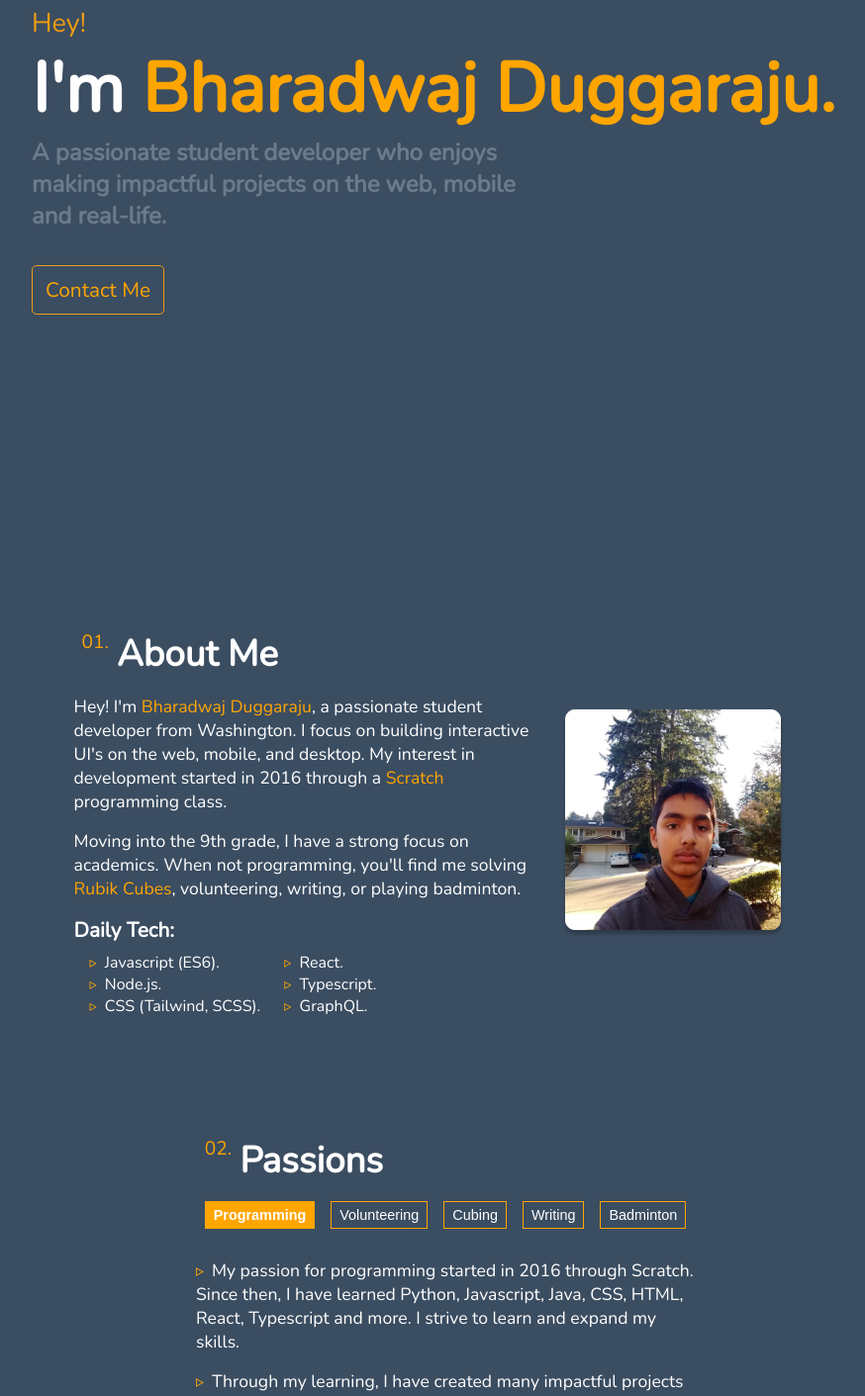
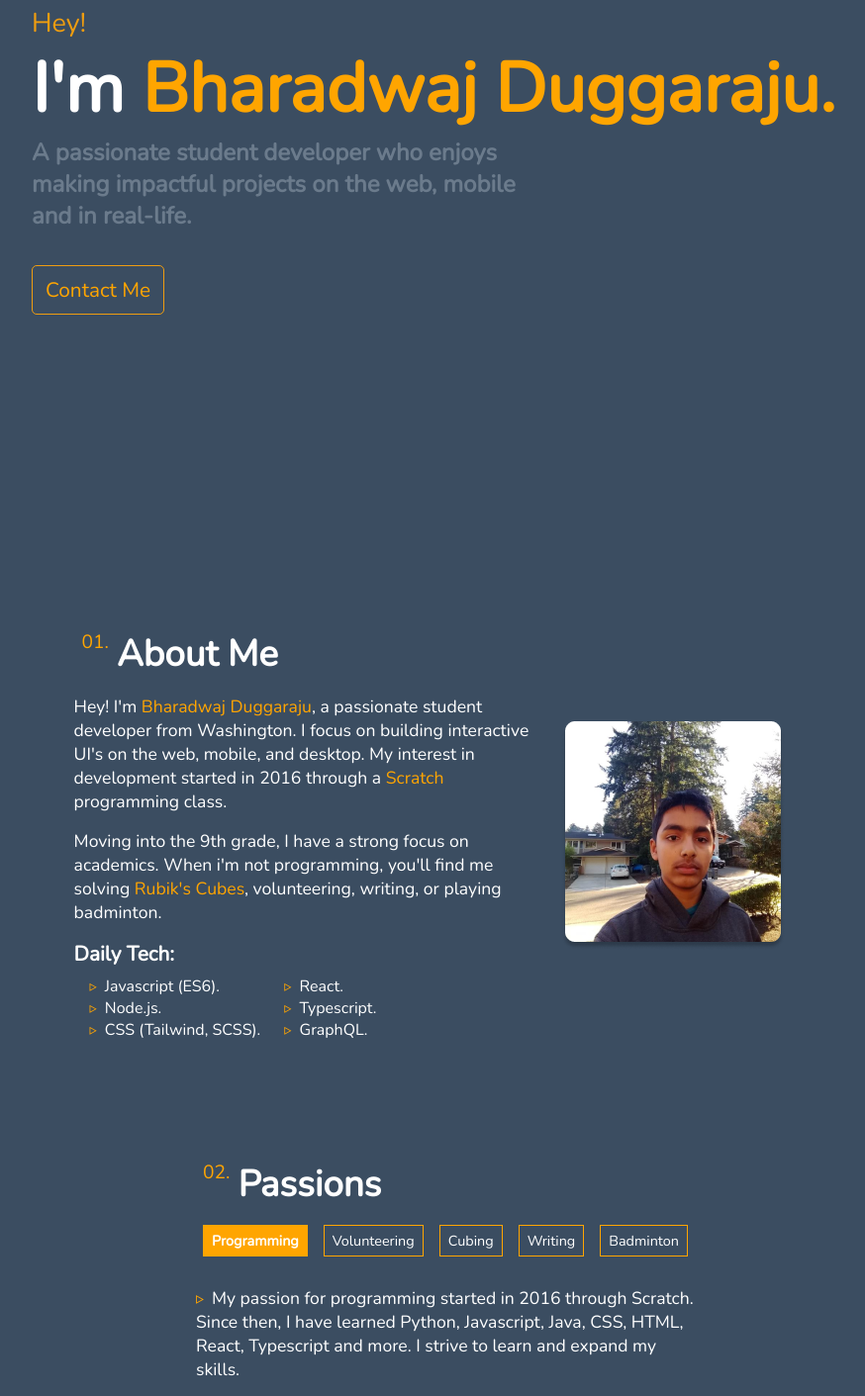
Before and after one commit to bharadx07/bharadwaj.duggaraju.com, a React (Create React App) app: page / in a window 1280 px wide. Shown: the part 263-1674 px from the top of the page at 99% size, without its empty margins (190-1064 px from the left). Built offline with nearby package versions, Linux system fonts and the light colour scheme; the HTML template or start-up script is replaced by a standard one.

Commit message:
fix font and scalses

```diff
--- a/src/components/About.tsx
+++ b/src/components/About.tsx
@@ -131,7 +131,7 @@ const About: React.FC = () => {
                 Hey! I'm <span onClick={() => window.location.href="#"} style={{color: "orange", cursor: "pointer"}}>Bharadwaj Duggaraju</span>, a passionate student developer from Washington. I focus on building interactive UI's on the web, mobile,   and desktop. My interest in development started in 2016 through a <span onClick={() => window.location.href="https://scratch.mit.edu"} style={{color: "orange", cursor: "pointer"}}>Scratch</span> programming class.
                 </ContentWrapper>
                 <ContentWrapper>
-                Moving into the 9th grade, I have a strong focus on academics. When not programming, you'll find me solving <span onClick={() => window.location.href="https://www.worldcubeassociation.org/persons/2017DUGG01"} style={{color: "orange", cursor: "pointer"}}>Rubik Cubes</span>, volunteering, writing, or playing badminton.
+                Moving into the 9th grade, I have a strong focus on academics. When i'm not programming, you'll find me solving <span onClick={() => window.location.href="https://www.worldcubeassociation.org/persons/2017DUGG01"} style={{color: "orange", cursor: "pointer"}}>Rubik's Cubes</span>, volunteering, writing, or playing badminton.
                 </ContentWrapper>
                 <ToolBoxText>
                     Daily Tech:             </ToolBoxText>
--- a/src/components/Intro.tsx
+++ b/src/components/Intro.tsx
@@ -105,7 +105,7 @@ const Intro: React.FC = () => {
             <div style={{marginLeft: "2rem"}}>
             <HeyWrapper>Hey!</HeyWrapper>
             <Name>I'm <span>Bharadwaj Duggaraju.</span></Name>
-            <AboutDesc>A passionate student developer who enjoys making impactful projects on the web, mobile and real-life.</AboutDesc>
+            <AboutDesc>A passionate student developer who enjoys making impactful projects on the web, mobile and in real-life.</AboutDesc>
             <ContactButton href="#contact">Contact Me</ContactButton>
             </div>
         </CenterWrapper>
--- a/src/components/Passions.tsx
+++ b/src/components/Passions.tsx
@@ -17,6 +17,10 @@ const PassionsWrapper = styled.div`
     @media (max-width: 800px) {
         width: 100%;
         padding: 0 .5rem;
+    }
+
+       @media (max-width: 600px) {
+        margin-top: 10vh;
     }
 
 `
@@ -65,6 +69,7 @@ const TopicButton = styled.button<{filled: boolean}>`
     font-weight: ${props => props.filled ? 'bold' : 'normal'};
     cursor: pointer;
     font-size: .9rem;
+    font-family: inherit;
 `
 
 const ContentWrapper = styled.p`
--- a/src/content/passions.ts
+++ b/src/content/passions.ts
@@ -4,7 +4,7 @@ const PassionsContent = {
         "Through my learning, I have created many impactful projects and fun showcases. I have created projects ranging from <span style='color: orange; cursor: pointer;' onclick='window.location.href=`https://bdvideos.glitch.me`'>YouTube Clones</span> to <span style='color: orange; cursor: pointer;' onclick='window.location.href=`https://jagathifoundation.org`'>Nonprofit Websites</span>. I hope to make an impact through my programming."
     ],
     Volunteering: [
-        "Volunteering is one of my strongest pastimes as it allows me to impact the lives of others. I love helping those who need it and putting a smile on peoples faces, it makes my day.",
+        "Volunteering is one of my strongest pastimes, as it allows me to impact the lives of others. I love helping people who need it and putting a smile on people's faces. It makes my day.",
         "Along with serving food and resources to help those, I strive to use my programming skills to help. I teach programming through <span style='color: orange; cursor: pointer;' onclick='window.location.href=`https://roboticsforall.us`'>RFA</span>, work on the <span style='color: orange; cursor: pointer;' onclick='window.location.href=`https://github.com/bharadwajduggaraju/JF-Nonprofit`'>Jagathi Foundation NP</span> and start <span style='color: orange; cursor: pointer;' onclick='window.location.href=`https://bellevuefooddrive.glitch.me`'>Food Drives</span> in my neighborhood."
     ],
     Cubing: [
```
